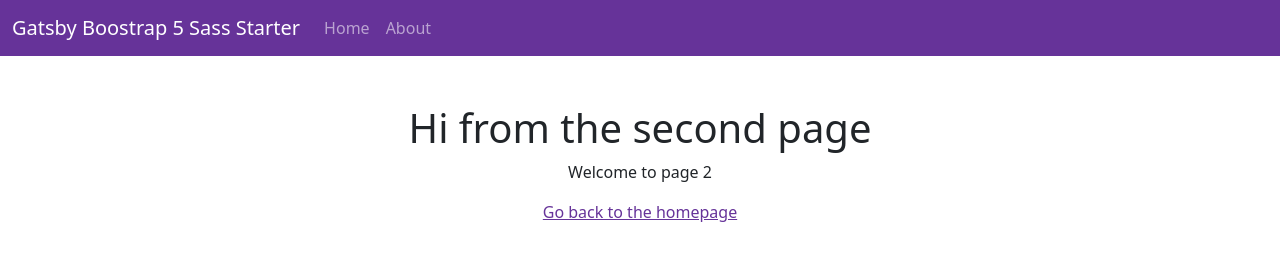
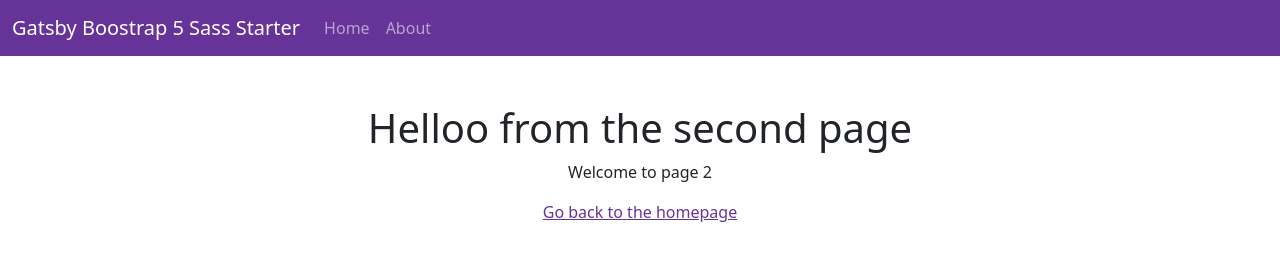
Before and after one commit to RakinduM/gatsby-starter-bootstrap-5, a Gatsby site: page /page-2 in a window 1280 px wide. Built offline with nearby package versions, Linux system fonts and the light colour scheme; Gatsby itself is replaced by a stand-in of ours.

Commit message:
Update page-2.js

```diff
--- a/src/pages/page-2.js
+++ b/src/pages/page-2.js
@@ -7,7 +7,7 @@ import {Seo} from "../components/seo"
 const SecondPage = () => (
   <Layout>
     <div className="container text-center my-5">
-      <h1>Hi from the second page</h1>
+      <h1>Helloo from the second page</h1>
       <p>Welcome to page 2</p>
       <Link to="/">Go back to the homepage</Link>
     </div>
```
